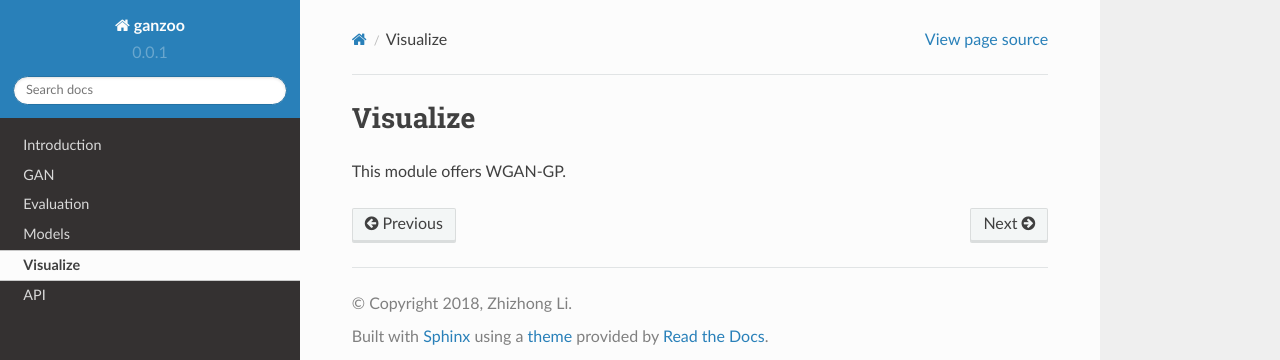
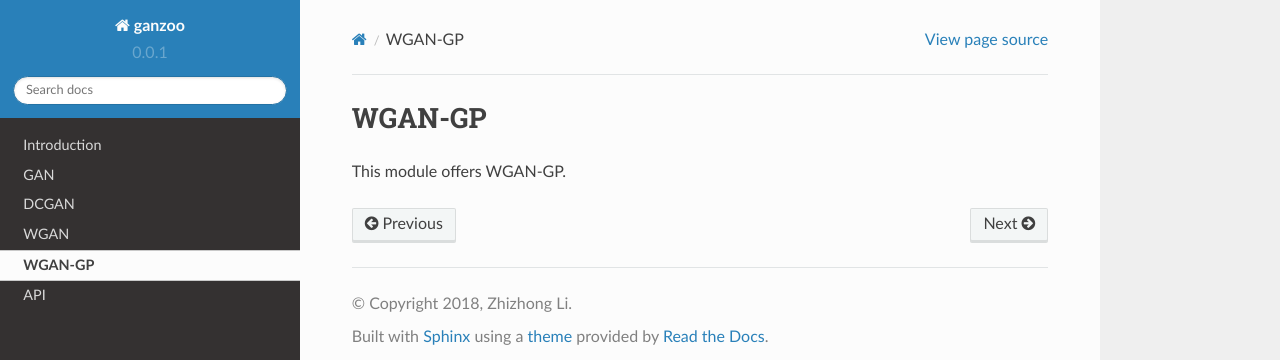
Before and after one commit to innerlee/ganzoo, a Sphinx documentation site: the page built from docs/wgan_gp.md, in a window 1280 px wide. Shown: the top 360 px of the page. Built offline with Sphinx 7.4.7 and the Read the Docs theme 2.0.0, drawn with Linux system fonts in a browser that asks for light colours.

Commit message:
doc update

```diff
--- a/docs/conf.py
+++ b/docs/conf.py
@@ -145,5 +145,5 @@ man_pages = [(master_doc, 'ganzoo', 'ganzoo Documentation', [author], 1)]
 #  dir menu entry, description, category)
 texinfo_documents = [
     (master_doc, 'ganzoo', 'ganzoo Documentation', author, 'Zhizhong Li',
-     'tools for GAN research.', 'Miscellaneous'),
+     'implementations of all the GANs.', 'Miscellaneous'),
 ]
--- a/docs/dcgan.md
+++ b/docs/dcgan.md
@@ -1,3 +1,3 @@
-## Evaluation
+## DCGAN
 
 This module offers DCGAN.
--- a/docs/wgan.md
+++ b/docs/wgan.md
@@ -1,3 +1,3 @@
-## Models
+## WGAN
 
 This module provides WGAN
--- a/docs/wgan_gp.md
+++ b/docs/wgan_gp.md
@@ -1,3 +1,3 @@
-## Visualize
+## WGAN-GP
 
 This module offers WGAN-GP.
```
